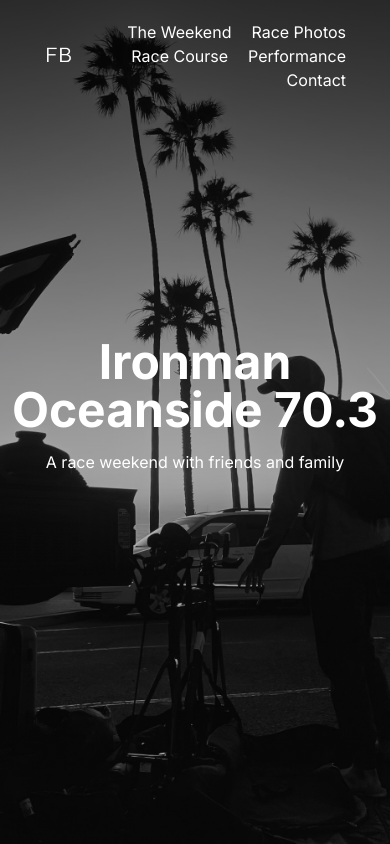
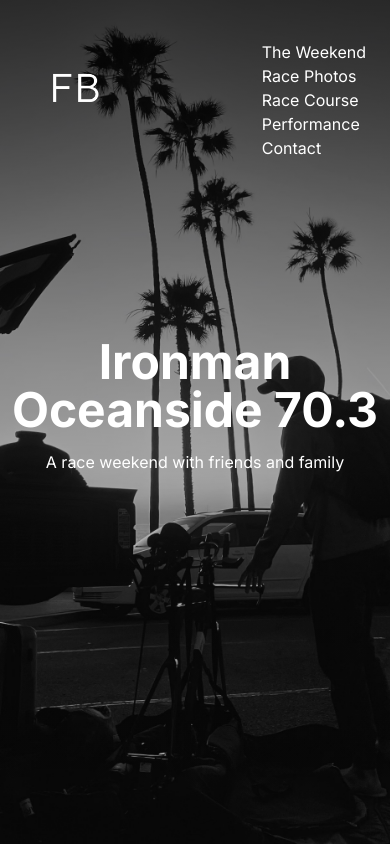
Before and after one commit to fbtri/deptest3, a Next.js app: page / in a window 390 px wide. Built offline with nearby package versions, Linux system fonts and the light colour scheme.

Commit message:
Your commit message here

```diff
--- a/app/Components/Navbar.tsx
+++ b/app/Components/Navbar.tsx
@@ -14,7 +14,7 @@
         </Link>
 
         {/* Desktop navigation */}
-        <ul className="flex flex-wrap justify-end lg:flex-no-wrap"> {/* Added lg:flex-no-wrap to prevent wrapping on larger screens */}
+        <ul className="flex flex-wrap justify-end lg:flex-no-wrap hidden sm:flex"> {/* Added hidden sm:flex to hide on small screens */}
   {NAV_LINKS.map((link) => (
     <li key={link.key} className="mr-5">
       <Link href={link.href} className="text-white hover:text-gray-300 transition-all font-small">
@@ -24,10 +24,9 @@
   ))}
 </ul>
 
-        {/* Mobile navigation */}
-        <div className="hidden">
 
-          <ul className="flex flex-wrap mt-5 ml-0">
+<div className="flex lg:hidden"> {/* Added lg:hidden to hide on large screens */}
+  <ul className="flex flex-col mt-5 ml-0">
     {NAV_LINKS.map((link) => (
       <li key={link.key} className="mb-0">
         <Link href={link.href} className="text-white hover:text-gray-300 transition-all font-small">
```
Lines whose indentation alone changed are shown as unchanged.
